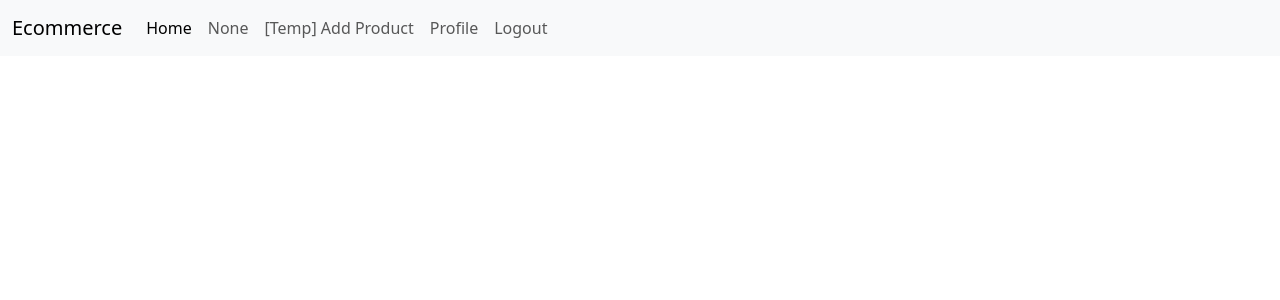
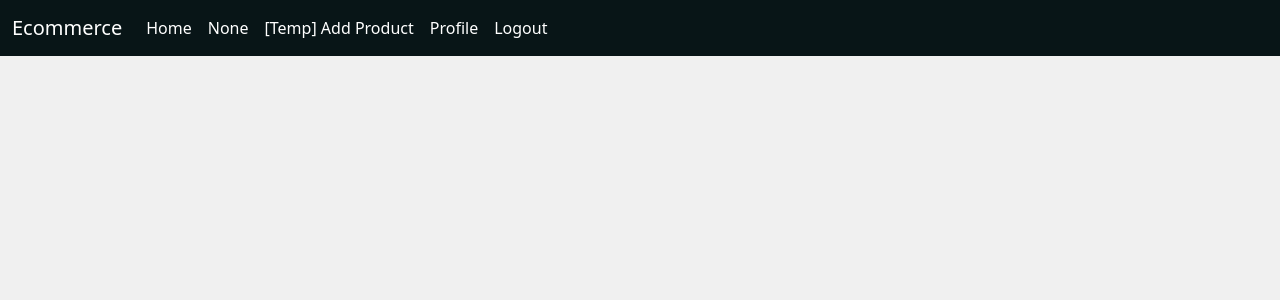
Before and after one commit to 04rjka/django-ecommerce, a Django app: page /home/ in a window 1280 px wide. Shown: the top 300 px of the page. Run offline with Django 5.2, Linux system fonts and the light colour scheme; data that the repository does not hold is empty.

Commit message:
Change styling for navbar and home page.

```diff
--- a/ecommerce/core/templates/core/home.html
+++ b/ecommerce/core/templates/core/home.html
@@ -4,7 +4,7 @@
 
 {% block body %}
 {% include "navbar.html" %}
-<div class="container mt-4">
+<div class="container mt-2">
     <div class="row gy-3">
         {% for product in products %}
             <div class="col-12 col-sm-6 col-md-4 col-lg-3">
--- a/ecommerce/static/css/style.css
+++ b/ecommerce/static/css/style.css
@@ -9,3 +9,15 @@
     /* aspect-ratio: 1 / 1; */
     object-fit: cover;
 }
+
+.navbar-main{
+    background-color: rgb(8, 21, 23);
+}
+
+.navbar-main .nav-link, .navbar-main .navbar-brand{
+    color: white;
+}
+
+.body-main{
+    background-color: rgb(240, 240, 240);
+}
--- a/ecommerce/templates/base.html
+++ b/ecommerce/templates/base.html
@@ -8,7 +8,7 @@
     <link rel="stylesheet" href="{% static 'css/style.css' %}">
     <link href="https://cdn.jsdelivr.net/npm/bootstrap@5.3.8/dist/css/bootstrap.min.css" rel="stylesheet" integrity="sha384-sRIl4kxILFvY47J16cr9ZwB07vP4J8+LH7qKQnuqkuIAvNWLzeN8tE5YBujZqJLB" crossorigin="anonymous">
 </head>
-<body class="m-0">
+<body class="m-0 body-main">
   {% block body %}{% endblock %}
   <script src="https://cdn.jsdelivr.net/npm/bootstrap@5.3.8/dist/js/bootstrap.bundle.min.js" integrity="sha384-FKyoEForCGlyvwx9Hj09JcYn3nv7wiPVlz7YYwJrWVcXK/BmnVDxM+D2scQbITxI" crossorigin="anonymous"></script>
 
--- a/ecommerce/templates/navbar.html
+++ b/ecommerce/templates/navbar.html
@@ -1,4 +1,4 @@
- <nav class="navbar navbar-expand-lg bg-body-tertiary sticky-top">
+ <nav class="navbar navbar-expand-lg sticky-top navbar-main">
   <div class="container-fluid">
     <a class="navbar-brand" href="#">Ecommerce</a>
     <button class="navbar-toggler" type="button" data-bs-toggle="collapse" data-bs-target="#navbarNavAltMarkup" aria-controls="navbarNavAltMarkup" aria-expanded="false" aria-label="Toggle navigation">
@@ -6,7 +6,7 @@
     </button>
     <div class="collapse navbar-collapse" id="navbarNavAltMarkup">
       <div class="navbar-nav">
-        <a class="nav-link active" aria-current="page" href="{% url 'home' %}">Home</a>
+        <a class="nav-link" aria-current="page" href="{% url 'home' %}">Home</a>
         <a class="nav-link" href="{% url 'home' %}">None</a>
         <a class="nav-link" href="{% url 'add_product' %}">[Temp] Add Product</a>
         <a class="nav-link" href="{% url 'home' %}">Profile</a>
```
